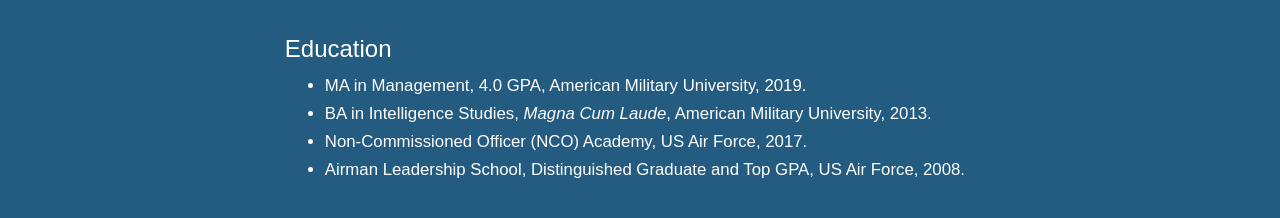
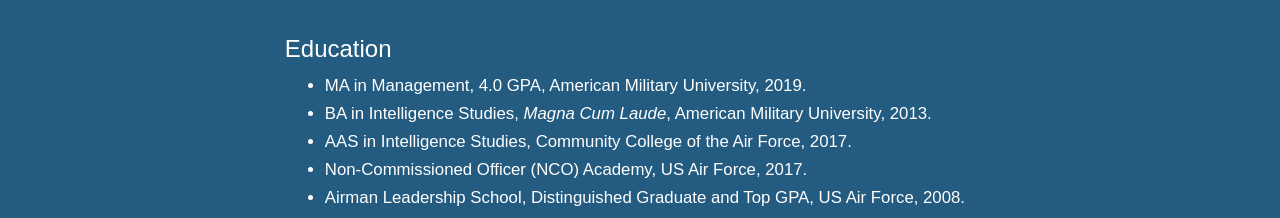
Before and after one commit to Cambro320/Cambro320.github.io, a plain HTML site: page index.html in a window 1280 px wide. Shown: the part 2999-3217 px from the top of the page. Drawn offline with nearby package versions, Linux system fonts and the light colour scheme; a web font is replaced by a local one.

Commit message:
minor change

```diff
--- a/index.html
+++ b/index.html
@@ -280,6 +280,7 @@
           <ul class="ul-education">
             <li>MA in Management, 4.0 GPA, American Military University, 2019.</li>
             <li>BA in Intelligence Studies, <em>Magna Cum Laude</em>, American Military University, 2013.</li>
+            <li>AAS in Intelligence Studies, Community College of the Air Force, 2017.</li>
             <li>Non-Commissioned Officer (NCO) Academy, US Air Force, 2017.</li>
             <li>Airman Leadership School, Distinguished Graduate and Top GPA, US Air Force, 2008.</li>
           </ul>
```
